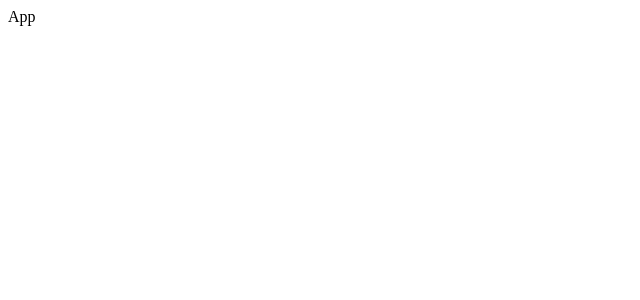
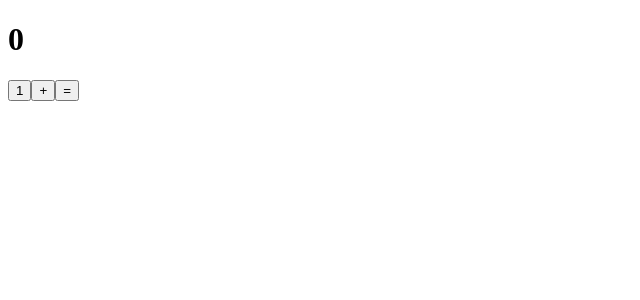
Before and after one commit to dae-ne/calculator, a React (Create React App) app: page / in a window 1280 px wide. Shown: the top 300 px of the page, without its empty margins (0-640 px from the left). Built offline with nearby package versions, Linux system fonts and the light colour scheme; the HTML template or start-up script is replaced by a standard one.

Commit message:
Update the domain and create a useCalculator hook

```diff
--- a/src/application/App.tsx
+++ b/src/application/App.tsx
@@ -1,5 +1,17 @@
 import React from 'react';
+import { useCalculator } from './useCalculator';
 
 export const App = () => {
-  return <div>App</div>;
+  const calculator = useCalculator();
+
+  return (
+    <div>
+      <h1>{calculator.display}</h1>
+      <div>
+        <button onClick={() => calculator.selectNumber(1)}>1</button>
+        <button onClick={() => calculator.selectOperation('addition')}>+</button>
+        <button onClick={calculator.getResult}>=</button>
+      </div>
+    </div>
+  );
 };
--- /dev/null
+++ b/src/application/useCalculator.ts
@@ -0,0 +1,71 @@
+import { useState } from 'react';
+import {
+  State,
+  OperationType,
+  deleteLast as domainDeleteLast,
+  selectOperation as domainSelectOperation,
+  getResult as domainGetResult,
+  selectNumber as domainSelectNumber,
+  selectZero as domainSelectZero,
+  selectDot as domainSelectDot,
+} from '../domain';
+
+const getDisplayValue = (currentState: State) => {
+  const { type } = currentState;
+  switch (type) {
+    case 'START':
+      return '0';
+    case 'FIRST_VAR':
+      return currentState.firstVar;
+    case 'OPERATION':
+      return `${currentState.firstVar} ${currentState.operation}`;
+    case 'SECOND_VAR':
+      return `${currentState.firstVar} ${currentState.operation} ${currentState.secondVar}`;
+    case 'RESULT':
+      return `= ${currentState.result}`;
+  }
+};
+
+export const useCalculator = () => {
+  const [state, setState] = useState<State>({ type: 'START' });
+
+  const deleteLast = () => {
+    const newState = domainDeleteLast(state);
+    setState(newState);
+  };
+
+  const selectOperation = (operation: OperationType) => {
+    const newState = domainSelectOperation(state, operation);
+    setState(newState);
+  };
+
+  const getResult = () => {
+    const newState = domainGetResult(state);
+    setState(newState);
+  };
+
+  const selectNumber = (selectedNumber: number) => {
+    const newState = domainSelectNumber(state, selectedNumber);
+    setState(newState);
+  };
+
+  const selectZero = () => {
+    const newState = domainSelectZero(state);
+    setState(newState);
+  };
+
+  const selectDot = () => {
+    const newState = domainSelectDot(state);
+    setState(newState);
+  };
+
+  return {
+    display: getDisplayValue(state),
+    deleteLast,
+    selectOperation,
+    getResult,
+    selectNumber,
+    selectZero,
+    selectDot,
+  };
+};
--- a/src/domain/actions.ts
+++ b/src/domain/actions.ts
@@ -1,4 +1,4 @@
-import { calculate as calc, OperationType } from './operations';
+import { calculate, OperationType } from './operations';
 import { State } from './state';
 
 export const clear = (): State => {
@@ -37,7 +37,7 @@ export const selectOperation = (currentState: State, operation: OperationType):
     case 'SECOND_VAR':
       return {
         type: 'OPERATION',
-        firstVar: calc(
+        firstVar: calculate(
           +currentState.firstVar,
           +currentState.secondVar,
           currentState.operation
@@ -45,11 +45,15 @@ export const selectOperation = (currentState: State, operation: OperationType):
         operation,
       };
     case 'RESULT':
-      return { type: 'OPERATION', firstVar: currentState.result.toString(), operation };
+      return {
+        type: 'OPERATION',
+        firstVar: currentState.result.toString(),
+        operation,
+      };
   }
 };
 
-export const calculate = (currentState: State): State => {
+export const getResult = (currentState: State): State => {
   const { type } = currentState;
   switch (type) {
     case 'START':
@@ -61,7 +65,7 @@ export const calculate = (currentState: State): State => {
     case 'SECOND_VAR':
       return {
         type: 'RESULT',
-        result: calc(+currentState.firstVar, +currentState.secondVar, currentState.operation),
+        result: calculate(+currentState.firstVar, +currentState.secondVar, currentState.operation),
       };
   }
 };
@@ -73,9 +77,16 @@ export const selectNumber = (currentState: State, selectedNumber: number): State
     case 'RESULT':
       return { type: 'FIRST_VAR', firstVar: selectedNumber.toString() };
     case 'FIRST_VAR':
-      return { ...currentState, firstVar: currentState.firstVar + selectedNumber };
+      return {
+        ...currentState,
+        firstVar: currentState.firstVar + selectedNumber,
+      };
     case 'OPERATION':
-      return { ...currentState, type: 'SECOND_VAR', secondVar: selectedNumber.toString() };
+      return {
+        ...currentState,
+        type: 'SECOND_VAR',
+        secondVar: selectedNumber.toString(),
+      };
     case 'SECOND_VAR':
       return {
         ...currentState,
--- /dev/null
+++ b/src/domain/index.ts
@@ -0,0 +1,3 @@
+export * from './actions';
+export * from './state';
+export * from './operations';
```
Also changed, not shown: src/domain/Calculator.ts (deleted, +0 -54 lines).
